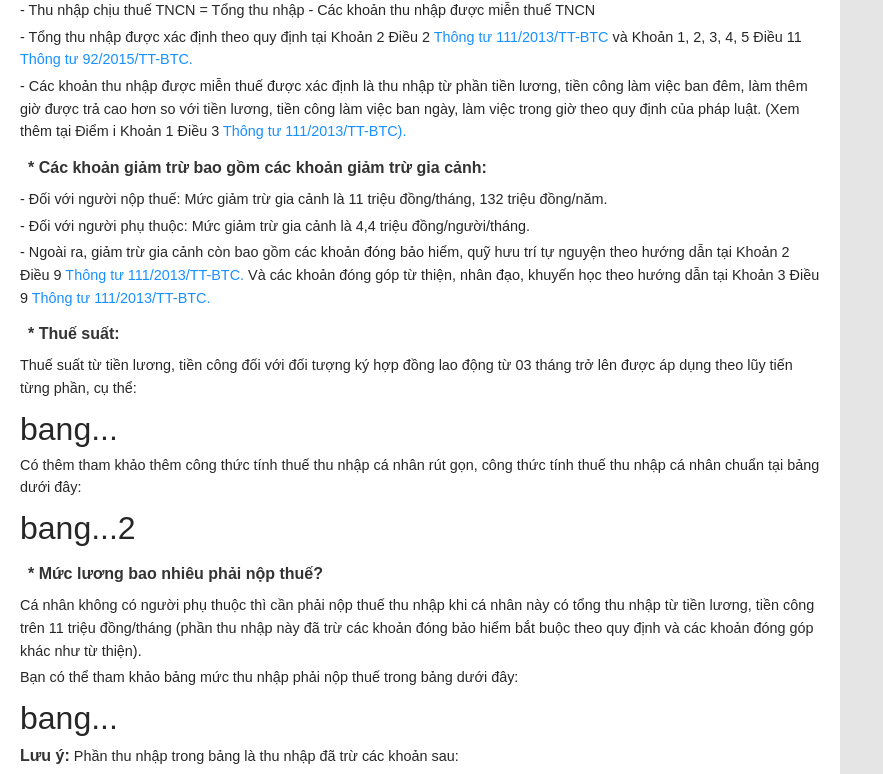
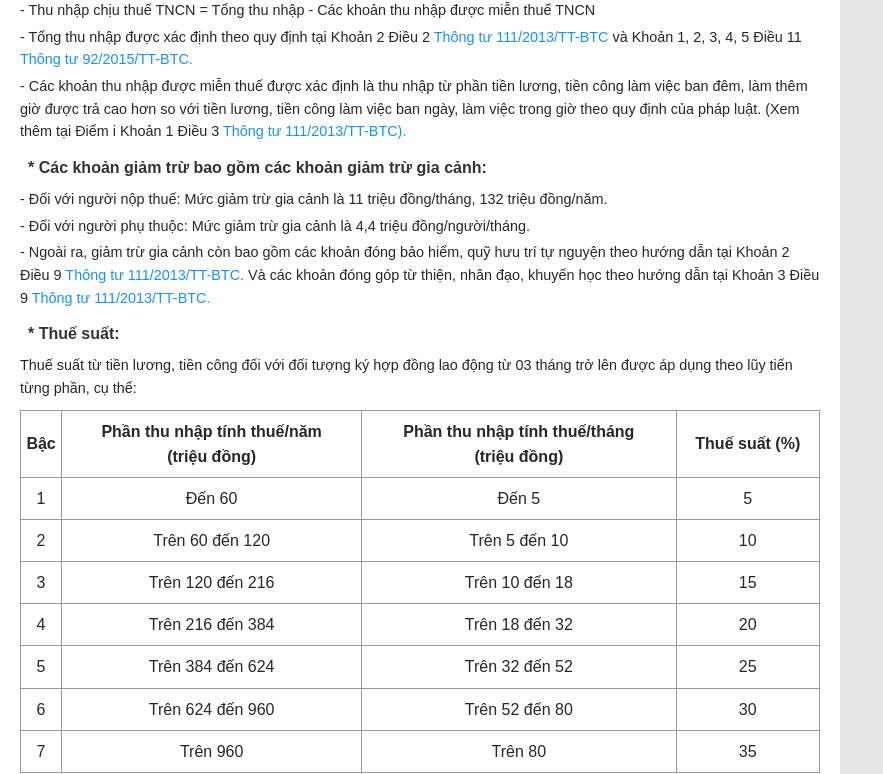
Before and after one commit to tuancandongsang/CV-PROJECT, a Vue app in the folder frontend/: page /tienich/thu-nhap-ca-nhan in a window 1280 px wide. Shown: the part 1996-2770 px from the top of the page, without its empty margins (0-883 px from the left). Built offline with nearby package versions, Linux system fonts and the light colour scheme.

Commit message:
add table thunhapcanhan

```diff
--- a/frontend/src/components/SelectOption/SelectOptionBase.vue
+++ b/frontend/src/components/SelectOption/SelectOptionBase.vue
@@ -15,7 +15,7 @@ type options
     show-search
     :disabled="disabled"
     :placeholder="placeholder"
-    style="width: 100%"
+    style="min-width: 100px"
     :options="options"
     @focus="handleFocus"
     @blur="handleBlur"
--- a/frontend/src/page/tienich/baohiemxahoi/baohiemxahoi.scss
+++ b/frontend/src/page/tienich/baohiemxahoi/baohiemxahoi.scss
@@ -58,6 +58,7 @@
                         display: flex;
                         justify-content: space-between;
                         align-items: center;
+                        margin-bottom: 8px;
                     }
                 }
 
--- a/frontend/src/page/tienich/thunhapcanhan/Thunhapcanhan.vue
+++ b/frontend/src/page/tienich/thunhapcanhan/Thunhapcanhan.vue
@@ -23,13 +23,8 @@
       <div class="input-money">
         <h3><b>Thu Nhập (Gross)</b></h3>
         <div class="input-money-input">
-          <Input
-            placeholder="VD: 10,000,000"
-            type="number"
-            cssColorBorder="greenBorder"
-            cssColor="greenColor"
-            ref="monthlySalary"
-          >
+          <Input placeholder="VD: 10,000,000" type="number" cssColorBorder="greenBorder" cssColor="greenColor"
+            ref="monthlySalary">
           <template #left>
             <PoundOutlined />
           </template>
@@ -40,37 +35,20 @@
         </div>
       </div>
       <div class="insurance-money">
-        <div class="title"><h3><b>Mức lương đóng bảo hiểm</b></h3></div>
+        <div class="title">
+          <h3><b>Mức lương đóng bảo hiểm</b></h3>
+        </div>
         <div class="insurance-money-radio">
-          <input
-            type="radio"
-            id="declare"
-            name="salary"
-            value="declare"
-            v-model="salary"
-          />
+          <input type="radio" id="declare" name="salary" value="declare" v-model="salary" />
           <label for="declare">Trên lương chính thức</label><br />
         </div>
         <div class="insurance-money-radio">
-          <input
-            type="radio"
-            id="other"
-            name="salary"
-            value="other"
-            v-model="salary"
-          />
+          <input type="radio" id="other" name="salary" value="other" v-model="salary" />
           <label for="other">Khác</label><br />
         </div>
         <div class="insurance-money-input">
-          <Input
-            :disabled="disabledInputSaralyInsurance"
-            placeholder="VD: 10,000,000"
-            type="number"
-            cssColorBorder="greenBorder"
-            cssColor="greenColor"
-            lable="Thu Nhập (Gross)"
-            ref="otherMonthlySalary"
-          >
+          <Input :disabled="disabledInputSaralyInsurance" placeholder="VD: 10,000,000" type="number"
+            cssColorBorder="greenBorder" cssColor="greenColor" lable="Thu Nhập (Gross)" ref="otherMonthlySalary">
           <template #left>
             <PoundOutlined />
           </template>
@@ -104,15 +82,8 @@
       <div class="dependent-people">
         <div class="dependent-people-input">
           <h3><b>Số người phụ thuộc</b></h3>
-          <Input
-            placeholder="0"
-            type="number"
-            cssColorBorder="greenBorder"
-            cssColor="greenColor"
-            lable="Số người phụ thuộc"
-            :disabled="false"
-            ref="dependentPeople"
-          >
+          <Input placeholder="0" type="number" cssColorBorder="greenBorder" cssColor="greenColor"
+            lable="Số người phụ thuộc" :disabled="false" ref="dependentPeople">
           <template #left>
             <team-outlined />
           </template>
@@ -124,11 +95,7 @@
       </div>
       <div class="calculate">
         <div class="calculate-button">
-          <Button
-            @click="calculateTax"
-            content="Tính thuế TNCN"
-            btn_css="btn_green"
-          />
+          <Button @click="calculateTax" content="Tính thuế TNCN" btn_css="btn_green" />
         </div>
       </div>
     </div>
@@ -138,11 +105,9 @@
         <h1>Mục lục:</h1>
       </div>
       <p>
-        <i
-          >Thuế thu nhập cá nhân là gì? Tại sao cần đóng thuế thu nhập cá nhân?
+        <i>Thuế thu nhập cá nhân là gì? Tại sao cần đóng thuế thu nhập cá nhân?
           Công thức tính thuế thu nhập cá nhân như thế nào? Những thắc mắc liên
-          quan tới thuế thu nhập cá nhân bạn cần nắm rõ.</i
-        >
+          quan tới thuế thu nhập cá nhân bạn cần nắm rõ.</i>
       </p>
       <h3>Thuế thu nhập cá nhân là gì?</h3>
       <p>
@@ -241,15 +206,48 @@
         Thuế suất từ tiền lương, tiền công đối với đối tượng ký hợp đồng lao
         động từ 03 tháng trở lên được áp dụng theo lũy tiến từng phần, cụ thể:
       </p>
-      <div>
-        <h1>bang...</h1>
+      <div class="table">
+        <table>
+          <tr>
+            <th>Bậc</th>
+            <th>Phần thu nhập tính thuế/năm <br>
+              (triệu đồng)</th>
+            <th>Phần thu nhập tính thuế/tháng <br>
+              (triệu đồng)</th>
+            <th>Thuế suất (%)</th>
+          </tr>
+          <tr v-for="item in tableRankBasic1" :key="item.rank">
+            <td>{{ item.rank }} </td>
+            <td>{{ item.saraly }} </td>
+            <td>{{ item.taxMoney }}</td>
+            <td>{{ item.tax }}</td>
+          </tr>
+        </table>
       </div>
       <p>
         Có thêm tham khảo thêm công thức tính thuế thu nhập cá nhân rút gọn,
         công thức tính thuế thu nhập cá nhân chuẩn tại bảng dưới đây:
       </p>
-      <div>
-        <h1>bang...2</h1>
+      <div class="table">
+        <table>
+          <tr>
+            <th rowspan="2">Bậc</th>
+            <th rowspan="2">Thu nhập tính thuế/tháng</th>
+            <th rowspan="2">Thuế suất</th>
+            <th colspan="2">Tính số thuế phải nộp</th>
+          </tr>
+          <tr>
+            <th>Cách 1</th>
+            <th>Cách 2</th>
+          </tr>
+          <tr v-for="item in tableRankBasic2" :key="item.rank">
+            <td>{{ item.rank }} </td>
+            <td>{{ item.saraly }} </td>
+            <td>{{ item.tax }}</td>
+            <td>{{ item.taxMoney1 }}</td>
+            <td>{{ item.taxMoney2 }}</td>
+          </tr>
+        </table>
       </div>
       <h4><b>* Mức lương bao nhiêu phải nộp thuế?</b></h4>
       <p>
@@ -262,8 +260,21 @@
         Bạn có thể tham khảo bảng mức thu nhập phải nộp thuế trong bảng dưới
         đây:
       </p>
-      <div>
-        <h1>bang...</h1>
+      <div class="table">
+        <table>
+          <tr>
+            <th>STT</th>
+            <th>Số người phụ thuộc</th>
+            <th>Thu nhập từ tiền công, tiền <br> lương/tháng</th>
+            <th>Tổng thu nhập từ tiền công, tiền <br> lương/năm</th>
+          </tr>
+          <tr v-for="item in tableRankBasic3" :key="item.rank">
+            <td>{{ item.rank }} </td>
+            <td>{{item.peopleDependent}} </td>
+            <td>{{item.saralyMonth}}</td>
+            <td>{{item.saralyYear}}</td>
+          </tr>
+        </table>
       </div>
       <p>
         <b>Lưu ý:</b> Phần thu nhập trong bảng là thu nhập đã trừ các khoản sau:
@@ -278,10 +289,8 @@
         cấp gửi xe.
       </p>
       <h4>
-        <b
-          >B. Đối với cá nhân không ký hợp đồng lao động hoặc ký hợp đồng lao
-          động dưới 3 tháng</b
-        >
+        <b>B. Đối với cá nhân không ký hợp đồng lao động hoặc ký hợp đồng lao
+          động dưới 3 tháng</b>
       </h4>
       <p>
         Công thức thuế thu nhập cá nhân đối với cá nhân không ký hợp đồng lao
@@ -317,12 +326,10 @@
         thu nhập đối với khoản tiền phí mua sản phẩm bảo hiểm có tích lũy.
       </p>
       <h4>
-        <b
-          >B. Công thức để xác định thu nhập chịu thuế TNCN từ tiền lương, tiền
+        <b>B. Công thức để xác định thu nhập chịu thuế TNCN từ tiền lương, tiền
           công tại Việt Nam trong trường hợp cá nhân không cư trú làm việc đồng
           thời cả ở Việt Nam cả ở nước ngoài nhưng không tách riêng được phần
-          thu nhập phát sinh tại Việt Nam</b
-        >
+          thu nhập phát sinh tại Việt Nam</b>
       </h4>
       <p>* Đối với cá nhân người nước ngoài không hiện diện tại Việt Nam</p>
       <div class="box">
@@ -433,11 +440,9 @@
       </p>
       <h4><b>Ví dụ: </b></h4>
       <p>
-        <i
-          >Lương của nhân viên thử việc hưởng 85% mức lương chính thức là
+        <i>Lương của nhân viên thử việc hưởng 85% mức lương chính thức là
           3.500.000 VNĐ sẽ bị khấu trừ 350.000 đồng => Lương thực nhận là
-          3.150.000 VNĐ.</i
-        >
+          3.150.000 VNĐ.</i>
       </p>
       <p>
         Thời điểm khấu trừ: Công ty sẽ khấu trừ thuế thu nhập cá nhân trước khi
@@ -460,26 +465,20 @@
       </p>
       <h4><b>Ví dụ:</b></h4>
       <p>
-        <i
-          >Ông Nguyễn Văn A có mức lương trả theo ngày làm việc bình thường là
-          100.000 đồng/giờ.</i
-        >
+        <i>Ông Nguyễn Văn A có mức lương trả theo ngày làm việc bình thường là
+          100.000 đồng/giờ.</i>
       </p>
       <p>
-        <i
-          >Theo quy định của công ty, người lao động làm thêm giờ vào ngày
+        <i>Theo quy định của công ty, người lao động làm thêm giờ vào ngày
           thường sẽ được trả 150.000 đồng/giờ. Do đó, mức thu nhập được miễn
           thuế thu nhập cá nhân là: 150.000 đồng - 100.000 đồng = 50.000
-          đồng/giờ</i
-        >
+          đồng/giờ</i>
       </p>
       <p>
-        <i
-          >Theo quy định của công ty, người lao động làm thêm giờ vào ngày nghỉ,
+        <i>Theo quy định của công ty, người lao động làm thêm giờ vào ngày nghỉ,
           hoặc ngày lễ sẽ được trả 200.000 đồng/giờ. Do đó, mức thu nhập được
           miễn thuế thu nhập cá nhân khi đó là: 200.000 đồng - 100.000 đồng =
-          100.000 đồng/giờ</i
-        >
+          100.000 đồng/giờ</i>
       </p>
       <p>
         Trên đây là những chia sẻ của chúng tôi về thuế thu nhập cá nhân và công
@@ -499,10 +498,7 @@
       </div>
       <div class="img">
         <router-link to="/">
-          <img
-            src="https://static.topcv.vn/manual/mau-cv-chuyen-nghiep-phu-hop-topcv.png"
-            alt=""
-          />
+          <img src="https://static.topcv.vn/manual/mau-cv-chuyen-nghiep-phu-hop-topcv.png" alt="" />
         </router-link>
       </div>
     </div>
@@ -527,6 +523,32 @@ export default {
       salary: "declare",
       region: "1",
       disabledInputSaralyInsurance: true,
+      tableRankBasic1: [
+        { rank: 1, taxMoney: "Đến 5", saraly: 'Đến 60', tax: 5 },
+        { rank: 2, taxMoney: "Trên 5 đến 10", saraly: 'Trên 60 đến 120', tax: 10 },
+        { rank: 3, taxMoney: "Trên 10 đến 18", saraly: 'Trên 120 đến 216', tax: 15 },
+        { rank: 4, taxMoney: "Trên 18 đến 32", saraly: 'Trên 216 đến 384', tax: 20 },
+        { rank: 5, taxMoney: "Trên 32 đến 52", saraly: 'Trên 384 đến 624', tax: 25 },
+        { rank: 6, taxMoney: "Trên 52 đến 80", saraly: 'Trên 624 đến 960', tax: 30 },
+        { rank: 7, taxMoney: "Trên 80", saraly: 'Trên 960', tax: 35 },
+      ],
+      tableRankBasic2: [
+        { rank: 1, taxMoney2: "  5% TNTT ", taxMoney1: "0 trđ + 5% TNTT", saraly: 'Đến 5 triệu đồng', tax: 5 },
+        { rank: 2, taxMoney2: "  10% TNTT - 0,25 trđ ", taxMoney1: "0,24 trđ + 10% TNTT trên 5 trđ", saraly: 'Trên 5 trđ đến 10 trđ', tax: 10 },
+        { rank: 3, taxMoney2: "15% TNTT - 0,75 trđ   ", taxMoney1: "0,75 trđ + 15% TNTT trên 10 trđ", saraly: 'Trên 10 trđ đến 18 trđ', tax: 15 },
+        { rank: 4, taxMoney2: "  20% TNTT - 1,65 trđ ", taxMoney1: "1,95 trđ + 20% TNTT trên 8 trđ", saraly: 'Trên 18 trđ đến 32 trđ', tax: 20 },
+        { rank: 5, taxMoney2: " 25% TNTT - 3,25 trđ  ", taxMoney1: "4,75 trđ + 25% TNTT trên 32 trđ", saraly: 'Trên 32 trđ đến 52 trđ', tax: 25 },
+        { rank: 6, taxMoney2: " 30% TNTT - 5,85 trđ  ", taxMoney1: "9,75 trđ + 30% TNTT trên 52 trđ", saraly: 'Trên 52 trđ đến 80 trđ', tax: 30 },
+        { rank: 7, taxMoney2: " 35% TNTT - 9,85 trđ  ", taxMoney1: "18,15 trđ + 35% TNTT trên 80 trđ", saraly: 'Trên 80 trđ', tax: 35 },
+
+      ],
+      tableRankBasic3: [
+        { rank: 1, saralyMonth: "> 11 triệu đồng", saralyYear: '> 132 triệu đồng', peopleDependent: "Không có người phụ thuộc" },
+        { rank: 2, saralyMonth: "> 15,4 triệu đồng", saralyYear: '> 184,8 triệu đồng', peopleDependent: "Có 1 người phụ thuộc" },
+        { rank: 3, saralyMonth: "> 19,8 triệu đồng", saralyYear: '> 237,6 triệu đồng', peopleDependent: 'Có 2 người phụ thuộc' },
+        { rank: 4, saralyMonth: "> 24,2 triệu đồng", saralyYear: '> 290,4 triệu đồng', peopleDependent: 'Có 3 người phụ thuộc' },
+        { rank: 5, saralyMonth: "> 28,4 triệu đồng", saralyYear: '> 343,2 triệu đồng', peopleDependent: 'Có 4 người phụ thuộc' },
+      ],
     };
   },
   methods: {
--- a/frontend/src/page/tienich/thunhapcanhan/thunhapcanhan.scss
+++ b/frontend/src/page/tienich/thunhapcanhan/thunhapcanhan.scss
@@ -126,5 +126,19 @@
         .img {
             cursor: pointer;
         }
+
+        .table {
+            table {
+                width: 100%;
+                margin: 10px 0;
+
+                th,
+                td {
+                    border: 1px solid $border-grey;
+                    text-align: center;
+                    padding: 8px 0;
+                }
+            }
+        }
     }
 }
```
Also changed, not shown: frontend/src/page/company/Company.vue (+14 -5 lines), frontend/src/page/tienich/baohiemxahoi/component/BHXHbatbuoc.vue (+36 -13 lines). Lines whose indentation alone changed are shown as unchanged.
